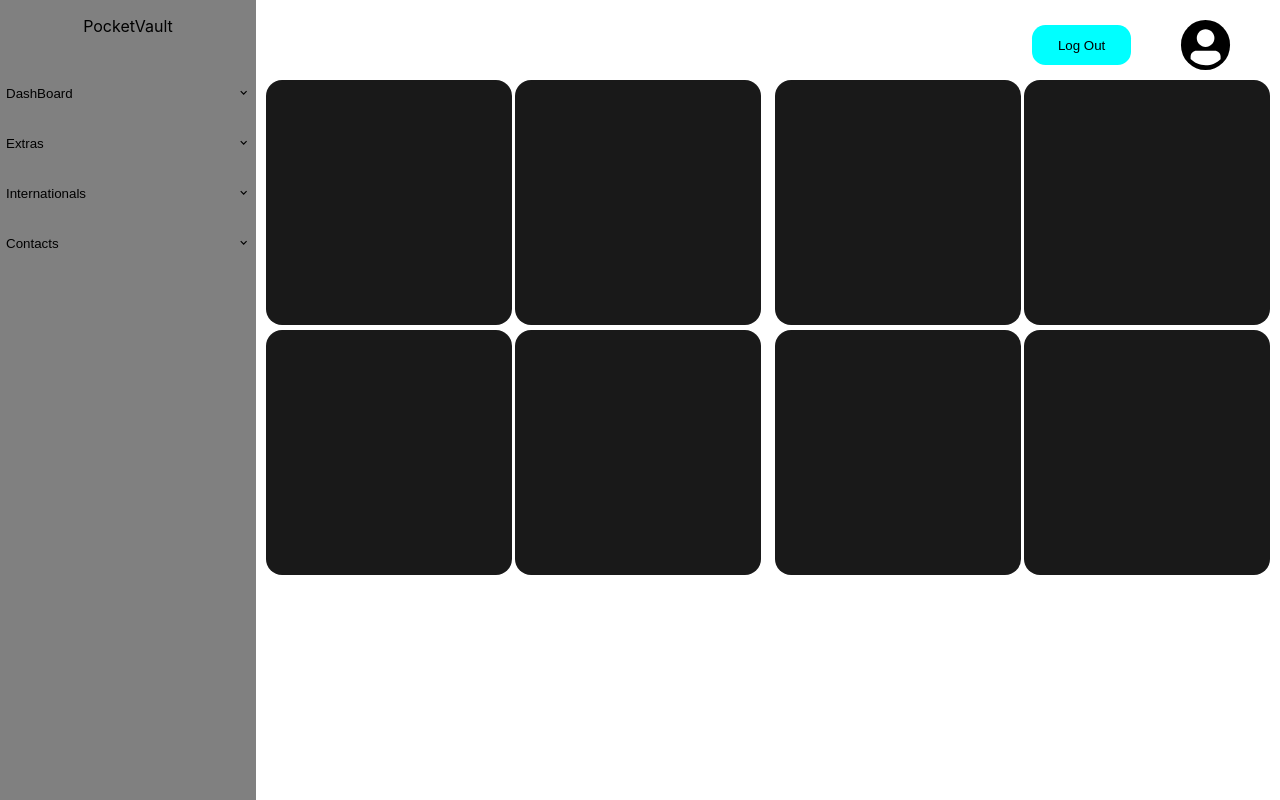
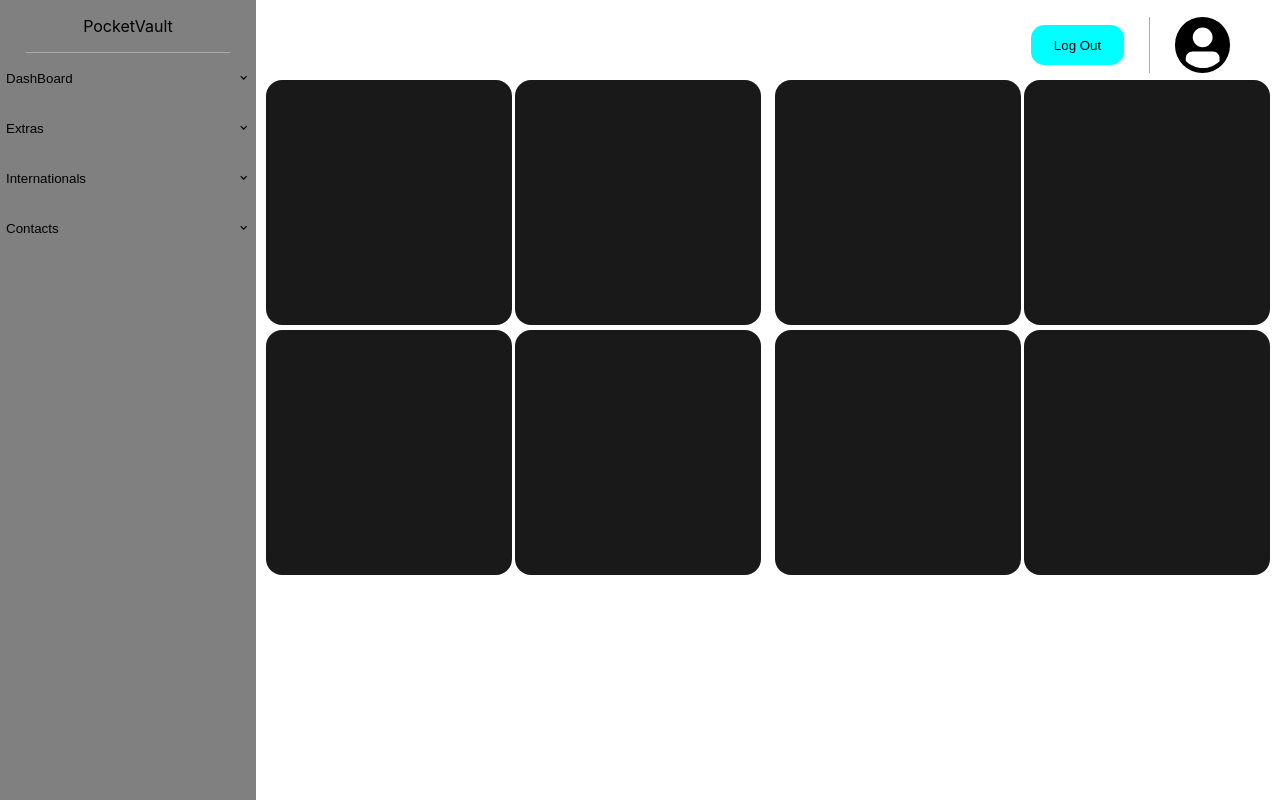
Before and after one commit to VisioneerHEI/PocketVault-Front, a React (Create React App) app: page /dashboard in a window 1280 px wide. Built offline with nearby package versions, Linux system fonts and the light colour scheme.

Commit message:
feat: my own divider

```diff
--- a/src/components/button.jsx
+++ b/src/components/button.jsx
@@ -7,7 +7,7 @@ const Button = (props) => {
             type="button"
             value="Log Out"
             h="40px"
-            w="20%"
+            w="25%"
             bgColor="cyan"
             border="0"
             borderRadius="1em"/>
--- /dev/null
+++ b/src/components/divider/index.jsx
@@ -0,0 +1,21 @@
+import React, { Flex } from "@chakra-ui/react";
+import PropTypes from 'prop-types';
+
+const Divider = ({orientation}) => {
+    return (
+        <>
+        {orientation=="h" || (orientation && orientation!="v") ?
+            <Flex h="1px" w="80%" bgColor="darkgray"></Flex> : <></>
+        }
+        {orientation=="v" ?
+            <Flex w="1px" h="80%" bgColor="darkgray"></Flex> : <></>
+        }
+        </>
+    )
+};
+
+Divider.propTypes = {
+    orientation: PropTypes.string,
+};
+
+export default Divider;
--- a/src/pages/dashboard/components/leftBar/index.jsx
+++ b/src/pages/dashboard/components/leftBar/index.jsx
@@ -1,6 +1,7 @@
 import React from "react";
-import { Flex, Divider, Text } from "@chakra-ui/react";
+import { Flex, Text } from "@chakra-ui/react";
 import DropDown from "./components/DropDown";
+import Divider from "../../../../components/divider";
 
 const LeftBar = () => {
     return (
@@ -18,7 +19,7 @@ const LeftBar = () => {
                 flexDir="column"
                 alignItems="center">
                 <Text>PocketVault</Text>
-                <Divider orientation="horizontal" color="black"></Divider>
+                <Divider orientation="h" />
                 <DropDown toDisplay={[
                         {'name': "DashBoard", 'content': ["solde", "transfert", "depot"]},
                         {'name': "Extras", 'content': ["vendre", "historique"]},
--- a/src/pages/dashboard/components/navBar.jsx
+++ b/src/pages/dashboard/components/navBar.jsx
@@ -5,6 +5,7 @@ import * as token from "../../../utils/token.js"
 
 import "./navBar.css"
 import Button from "../../../components/button.jsx";
+import Divider from "../../../components/divider/index.jsx";
 
 const NavBar = () => {
     return (
@@ -17,14 +18,14 @@ const NavBar = () => {
             paddingTop="10px"
             className="to-blur">
             <Flex
-                w="60%">
+                w="70%">
             </Flex>
             <Flex
                 h="100%"
                 alignItems="center"
-                w="40%"
+                w="30%"
                 justifyContent="end"
-                gap="50px"
+                gap="25px"
                 paddingRight="50px"
                 >
                 <Button
@@ -32,8 +33,9 @@ const NavBar = () => {
                         token.dump();
                         window.location.href = "/login";
                     }}/>
+                <Divider orientation="v" />
                 <Avatar
-                    w="10%"
+                    w="15%"
                     bgColor="black"
                     borderRadius="100%"></Avatar>
             </Flex>
```
